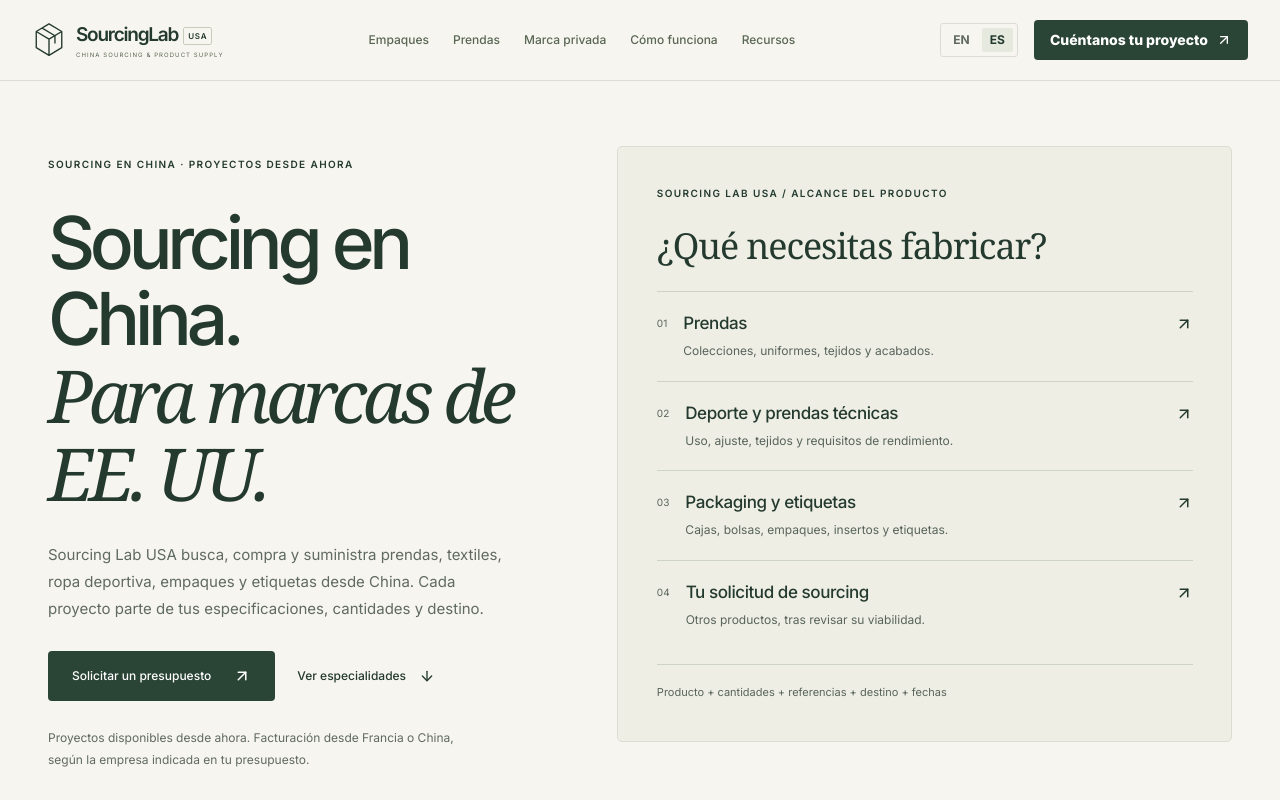
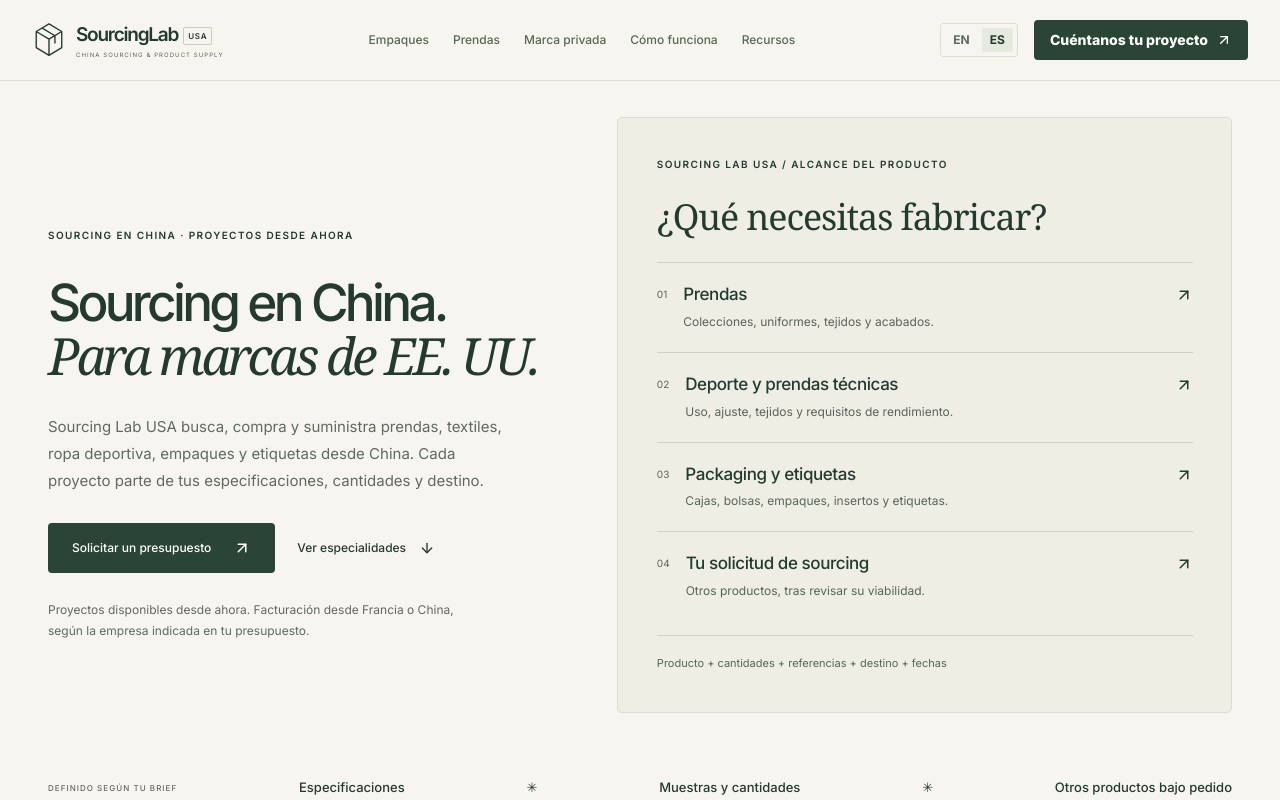
Before and after one commit to craigbarns/SOURCINGLABUSA, a Next.js app: page /es in a window 1280 px wide. Shown: the top 800 px of the page. Built offline with nearby package versions, Linux system fonts and the light colour scheme.

Commit message:
Fit the Spanish headline and record verified GEO release results

```diff
--- a/src/app/editorial.css
+++ b/src/app/editorial.css
@@ -1406,6 +1406,9 @@
 .contact-qualification summary { cursor: pointer; color: #243a2f; font-size: 14px; font-weight: 600; }
 .sourcing-hero { align-items: center; padding-bottom: 32px; }
 .sourcing-hero .hero-copy h1 { font-size: clamp(48px, 5.7vw, 84px); line-height: 1.04; }
+/* The longer Spanish headline scales with its column, including tablet layouts. */
+.sourcing-hero:lang(es) .hero-copy { container-type: inline-size; }
+.sourcing-hero:lang(es) .hero-copy h1 { font-size: clamp(34px, 9.8cqw, 62px); }
 .sourcing-hero .hero-description { max-width: 470px; }
 .sourcing-launch-note { max-width: 420px; margin-top: 26px; font-size: 12px; line-height: 1.8; color: var(--editorial-muted); }
 .sourcing-overview { padding: clamp(24px, 3vw, 42px); border: 1px solid #d9ddd2; background: #eeeee5; border-radius: 5px; min-width: 0; }
--- a/src/components/Hero.tsx
+++ b/src/components/Hero.tsx
@@ -9,7 +9,7 @@ export function Hero({ locale = 'en' }: { locale?: 'en' | 'es' }) {
       <div className="editorial-container hero-layout sourcing-hero">
         <div className="hero-copy animate-rise">
           <p className="editorial-kicker">{es ? 'SOURCING EN CHINA · PROYECTOS DESDE AHORA' : 'CHINA SOURCING · ACCEPTING PROJECTS NOW'}</p>
-          <h1 id="hero-heading">{es ? 'Sourcing en China.' : 'China sourcing.'}<br /><em>{es ? 'Para marcas de EE. UU.' : 'For U.S. brands.'}</em></h1>
+          <h1 id="hero-heading">{es ? 'Sourcing en China.' : 'China sourcing.'}<br /><em>{es ? 'Para marcas de EE.\u00a0UU.' : 'For U.S. brands.'}</em></h1>
           <p className="hero-description">{es
             ? 'Sourcing Lab USA busca, compra y suministra prendas, textiles, ropa deportiva, empaques y etiquetas desde China. Cada proyecto parte de tus especificaciones, cantidades y destino.'
             : 'Sourcing Lab USA is a custom packaging and textile procurement partner for U.S. brands. We source, purchase and supply products from China, starting with your specifications, quantities and destination.'}</p>
```
Also changed, not shown: 10 other files (tests, documents, lock files or other folders).
